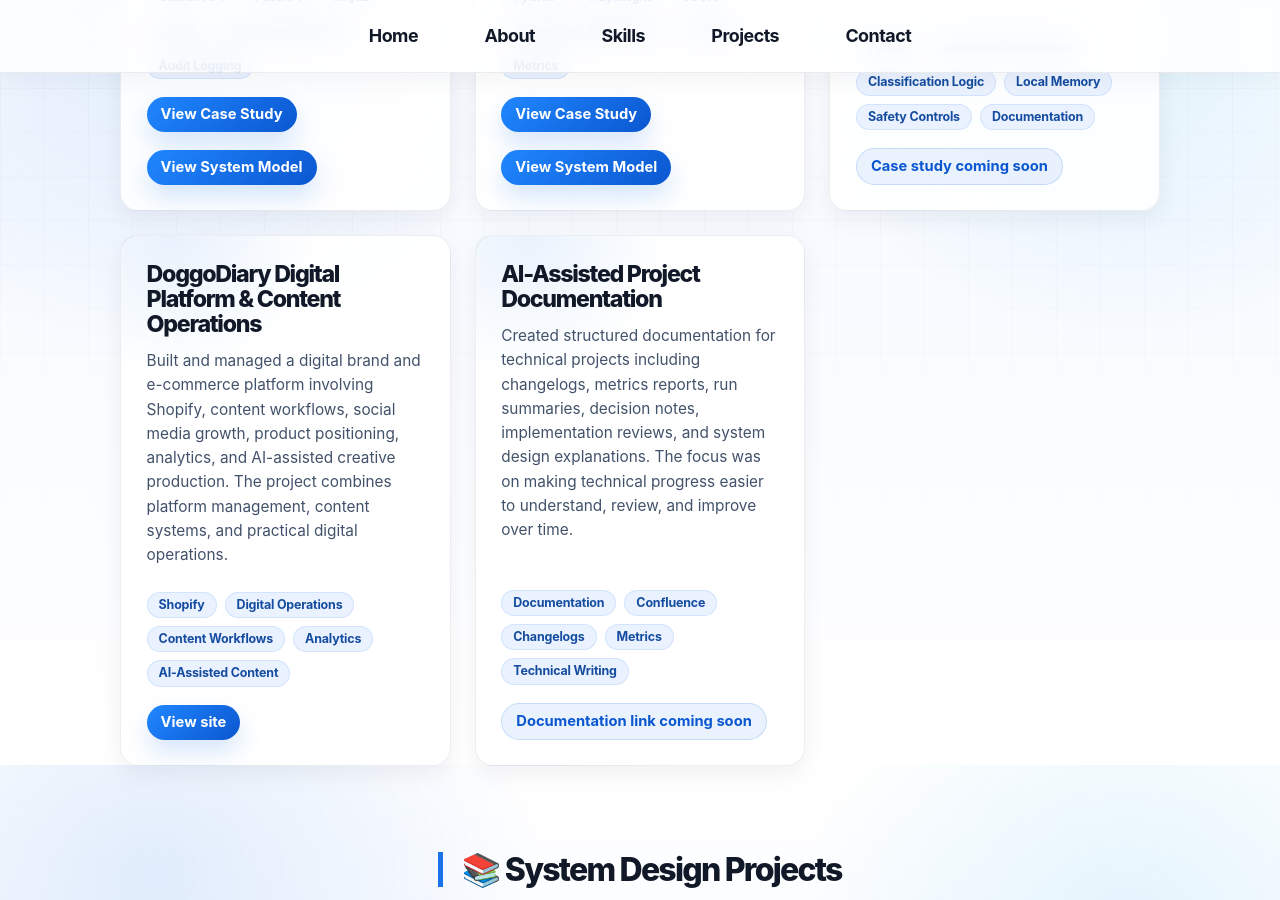
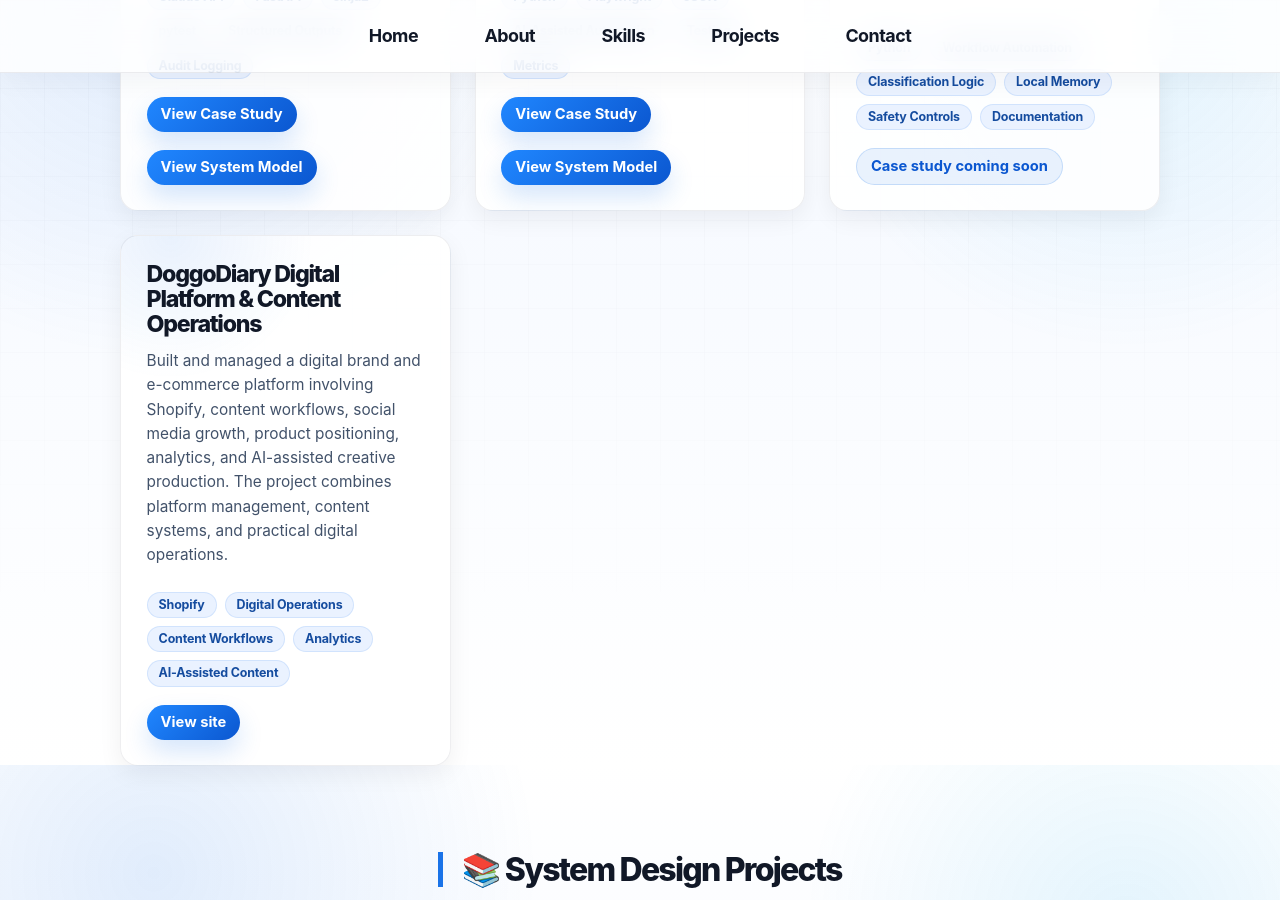
Before and after one commit to masontatafu/masontatafu.github.io, a Jekyll site: the page built from projects.md, in a window 1280 px wide and 900 px high, scrolled down 1035 px. Built offline with Jekyll 4.4.1, drawn with Linux system fonts in a browser that asks for light colours.

Commit message:
Update projects.md

```diff
--- a/projects.md
+++ b/projects.md
@@ -81,20 +81,6 @@ Selected projects are presented as case studies rather than public source code,
     <span class="tag">AI-Assisted Content</span>
   </div>
   <a href="https://doggodiary.shop" target="_blank" rel="noopener noreferrer">View site</a>
-</div>
-
-<div class="project-card">
-  <h3>AI-Assisted Project Documentation</h3>
-  <p>Created structured documentation for technical projects including changelogs, metrics reports, run summaries, decision notes, implementation reviews, and system design explanations. The focus was on making technical progress easier to understand, review, and improve over time.</p>
-  <div class="project-tags">
-    <span class="tag">Documentation</span>
-    <span class="tag">Confluence</span>
-    <span class="tag">Changelogs</span>
-    <span class="tag">Metrics</span>
-    <span class="tag">Technical Writing</span>
-  </div>
-  <!-- Replace # with a public documentation hub or Confluence link when ready. -->
-  <a href="#" target="_blank" rel="noopener noreferrer">Documentation link coming soon</a>
 </div>
 
 </div>
```
